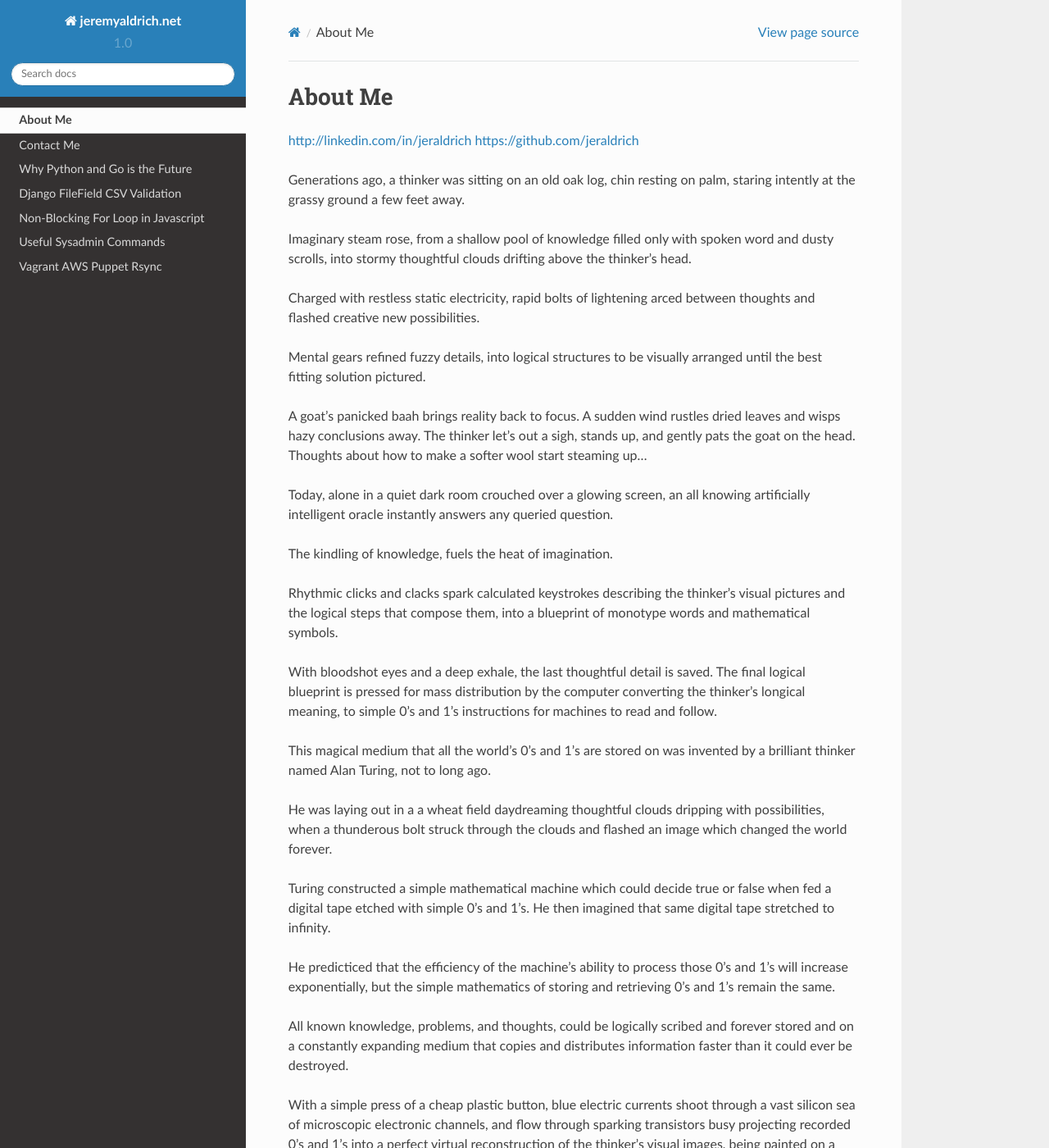
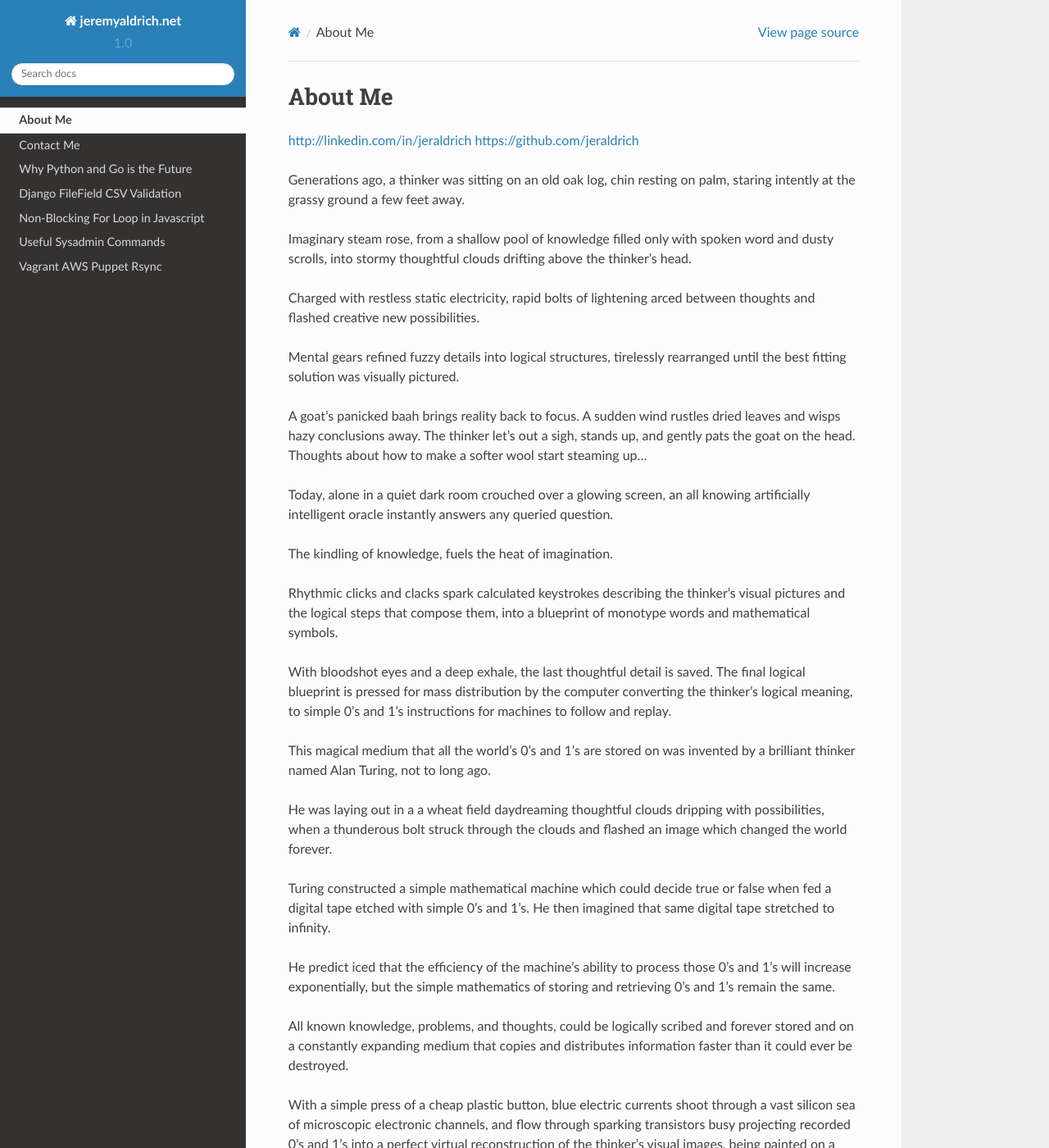
Before and after one commit to jeraldrich/blog, a Sphinx documentation site: the page built from docs/about_me.rst, in a window 1280 px wide and 1400 px high. Shown: the whole window at 82% size. Built offline with Sphinx 7.4.7 and the Read the Docs theme 2.0.0, drawn with Linux system fonts in a browser that asks for light colours.

Commit message:
about_me

```diff
--- a/docs/about_me.rst
+++ b/docs/about_me.rst
@@ -6,13 +6,13 @@ https://github.com/jeraldrich
 
 Generations ago, a thinker was sitting on an old oak log, chin resting on palm, staring intently at the grassy ground a few feet away.
 
-Imaginary steam rose, from a shallow pool of knowledge filled only with spoken word and dusty scrolls, into stormy thoughtful clouds drifting above the thinker's head.
+Imaginary steam rose, from a shallow pool of knowledge filled only with spoken word and dusty scrolls, into stormy thoughtful clouds drifting above the thinker’s head.
 
 Charged with restless static electricity, rapid bolts of lightening arced between thoughts and flashed creative new possibilities.
 
-Mental gears refined fuzzy details, into logical structures to be visually arranged until the best fitting solution pictured.
+Mental gears refined fuzzy details into logical structures, tirelessly rearranged until the best fitting solution was visually pictured.
 
-A goat’s panicked baah brings reality back to focus. A sudden wind rustles dried leaves and wisps hazy conclusions away. The thinker let’s out a sigh, stands up, and gently pats the goat on the head. Thoughts about how to make a softer wool start steaming up...
+A goat’s panicked baah brings reality back to focus. A sudden wind rustles dried leaves and wisps hazy conclusions away. The thinker let’s out a sigh, stands up, and gently pats the goat on the head. Thoughts about how to make a softer wool start steaming up…
 
 
 Today, alone in a quiet dark room crouched over a glowing screen, an all knowing artificially intelligent oracle instantly answers any queried question.
@@ -21,19 +21,19 @@ The kindling of knowledge, fuels the heat of imagination.
 
 Rhythmic clicks and clacks spark calculated keystrokes describing the thinker’s visual pictures and the logical steps that compose them, into a blueprint of monotype words and mathematical symbols.
 
-With bloodshot eyes and a deep exhale, the last thoughtful detail is saved. The final logical blueprint is pressed for mass distribution by the computer converting the thinker's longical meaning, to simple 0's and 1's instructions for machines to read and follow.
+With bloodshot eyes and a deep exhale, the last thoughtful detail is saved. The final logical blueprint is pressed for mass distribution by the computer converting the thinker’s logical meaning, to simple 0’s and 1’s instructions for machines to follow and replay.
 
-This magical medium that all the world's 0's and 1's are stored on was invented by a brilliant thinker named Alan Turing, not to long ago.
+This magical medium that all the world’s 0’s and 1’s are stored on was invented by a brilliant thinker named Alan Turing, not to long ago.
 
 He was laying out in a a wheat field daydreaming thoughtful clouds dripping with possibilities, when a thunderous bolt struck through the clouds and flashed an image which changed the world forever.
 
 Turing constructed a simple mathematical machine which could decide true or false when fed a digital tape etched with simple 0’s and 1’s. He then imagined that same digital tape stretched to infinity.
 
-He predicticed that the efficiency of the machine’s ability to process those 0’s and 1’s will increase exponentially, but the simple mathematics of storing and retrieving 0’s and 1’s remain the same.
+He predict iced that the efficiency of the machine’s ability to process those 0’s and 1’s will increase exponentially, but the simple mathematics of storing and retrieving 0’s and 1’s remain the same.
 
 All known knowledge, problems, and thoughts, could be logically scribed and forever stored and on a constantly expanding medium that copies and distributes information faster than it could ever be destroyed.
 
-With a simple press of a cheap plastic button, blue electric currents shoot through a vast silicon sea of microscopic electronic channels, and flow through sparking transistors busy projecting recorded 0's and 1's into a perfect virtual reconstruction of the thinker's visual images, being painted on a pixel canvas.
+With a simple press of a cheap plastic button, blue electric currents shoot through a vast silicon sea of microscopic electronic channels, and flow through sparking transistors busy projecting recorded 0’s and 1’s into a perfect virtual reconstruction of the thinker’s visual images, being painted on a pixel canvas.
 
 Modern day alchemy.
 
@@ -41,7 +41,7 @@ Ok, enough about software. A little about me.
 
 My goal in life is to create something people will think is pretty neat. Whether developing software, creating music, or just writing short stories, I just like to sit on my microfiber log, think, and make stuff.
 
-I’m also pretty into Music Theory. I’ll compose orchestral space music about every few months or so. It’s a pretty fun hobby, but getting the ‘next step’ of really improving my sound involves buying virtual instruments that are really expensive. I'm not - that - into space music.
+I’m also pretty into Music Theory. I’ll compose orchestral space music about every few months or so. It’s a pretty fun hobby, but getting the ‘next step’ of really improving my sound involves buying virtual instruments that are really expensive. I’m not - that - into space music.
 
 If you like Ambient Electronic, check out some of my tracks: https://soundcloud.com/milkysway/sets/adventures-in-hyperspace
 
```
